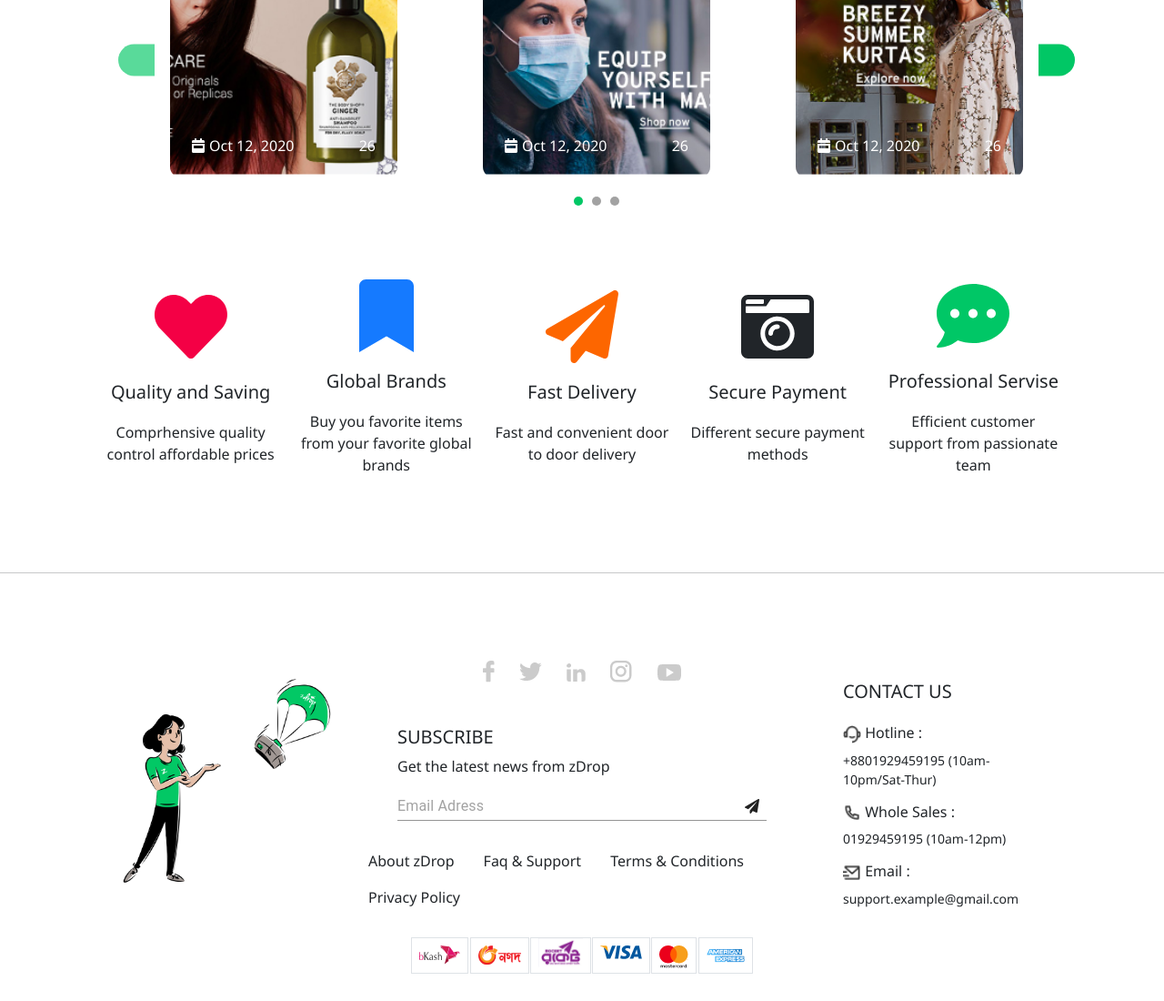
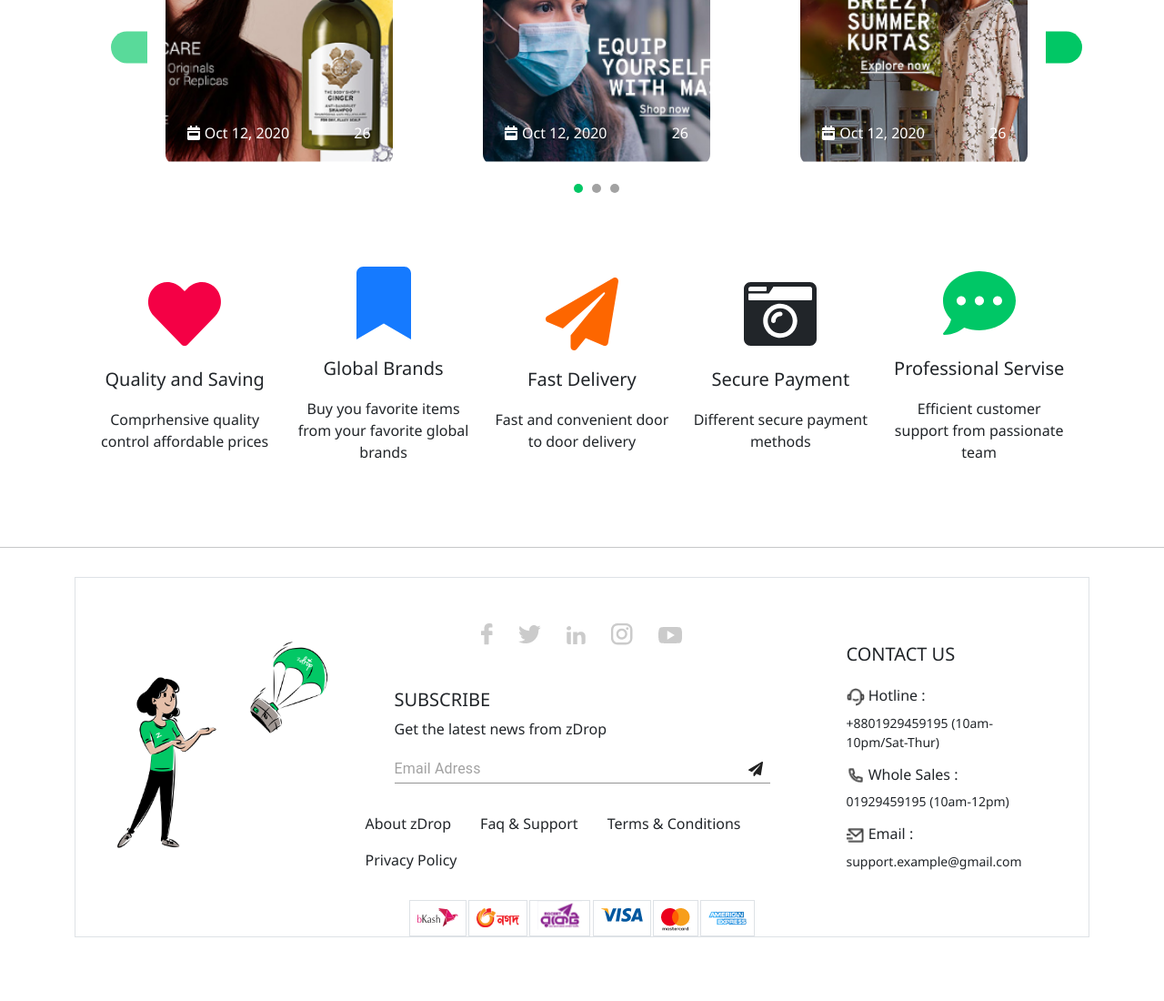
Before and after one commit to maheenur13/first-job-task, a React (Create React App) app: page / in a window 1280 px wide. Shown: the part 3843-4943 px from the top of the page at 91% size. After the commit the page ends 4889 px from the top, so only its background shows below. Built offline with nearby package versions, Linux system fonts and the light colour scheme; some icons are missing.

Commit message:
final push

```diff
--- a/package.json
+++ b/package.json
@@ -27,7 +27,7 @@
     "web-vitals": "^1.1.2"
   },
   "scripts": {
-    "start": "node app",
+    "start": "react-scripts start",
     "build": "react-scripts build",
     "test": "react-scripts test",
     "eject": "react-scripts eject"
--- a/src/App.js
+++ b/src/App.js
@@ -8,7 +8,7 @@ import Footer from './Components/Footer/Footer';
 function App() {
   return (
     <div className=" w-100">
-      <div style={{ padding: '30px 90px 30px 90px' }}>
+      <div className="container-lg container-md container-sm p-5-xs py-3">
         <Header></Header>
         <hr />
         <MainSection></MainSection>
@@ -16,7 +16,7 @@ function App() {
         <About />
       </div>
       <hr />
-      <div style={{ padding: '30px 90px 30px 90px' }}>
+      <div className="container-lg container-md container-sm p-5-xs py-3">
         <Footer/>
       </div>
     </div>
--- a/src/Components/Footer/Footer.js
+++ b/src/Components/Footer/Footer.js
@@ -21,7 +21,7 @@ import { Card } from 'react-bootstrap';
 import { FormControl, Grid, Input, InputAdornment, InputLabel, TextField } from '@material-ui/core';
 const Footer = () => {
     return (
-        <Row className="container-lg container-md mx-auto">
+        <Row className="container-lg border container-md mx-auto">
             {/* <div> */}
             <Col className=" mx-auto p-1" sm={12} md={10} lg={3}>
 
```
